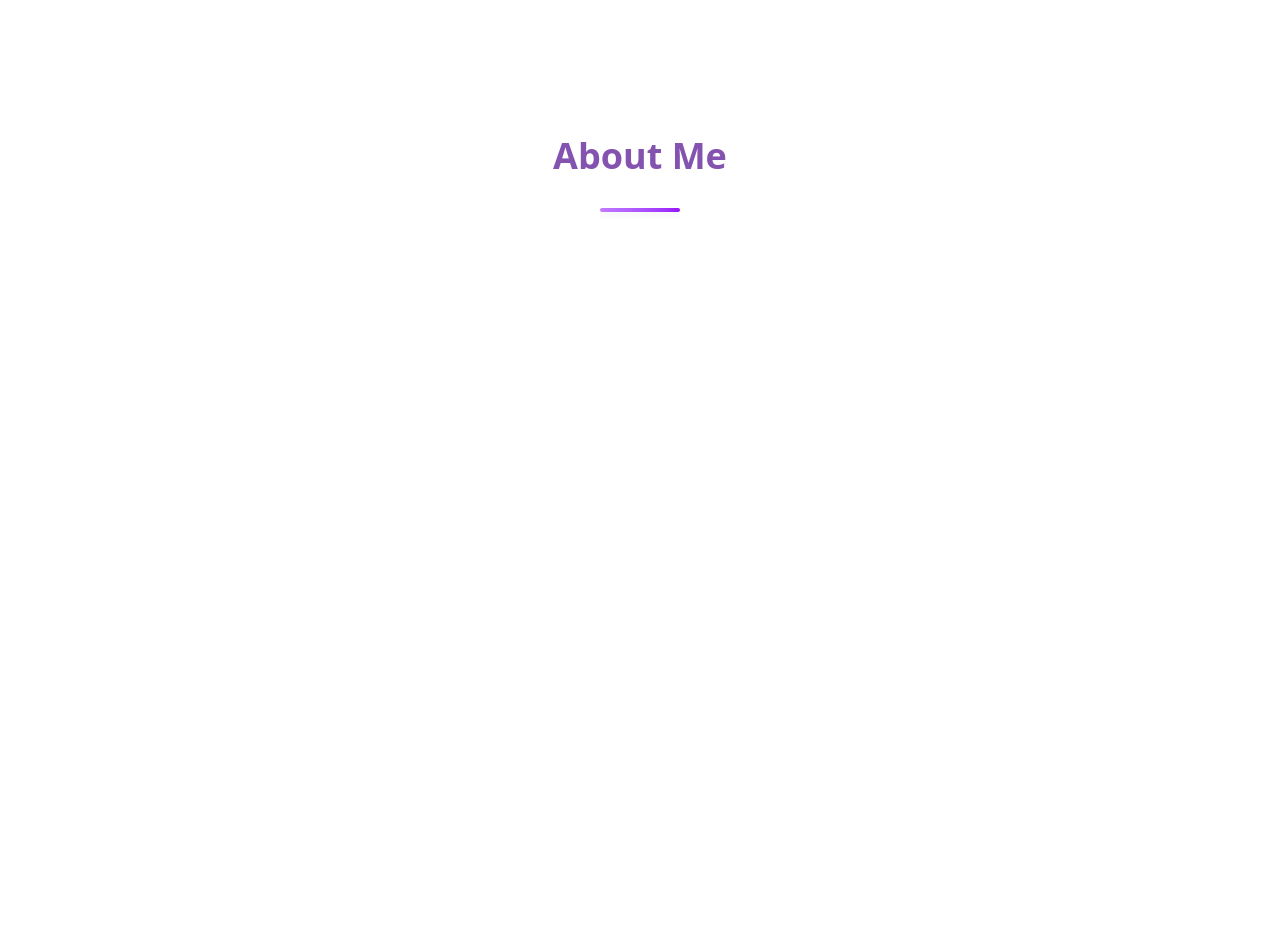
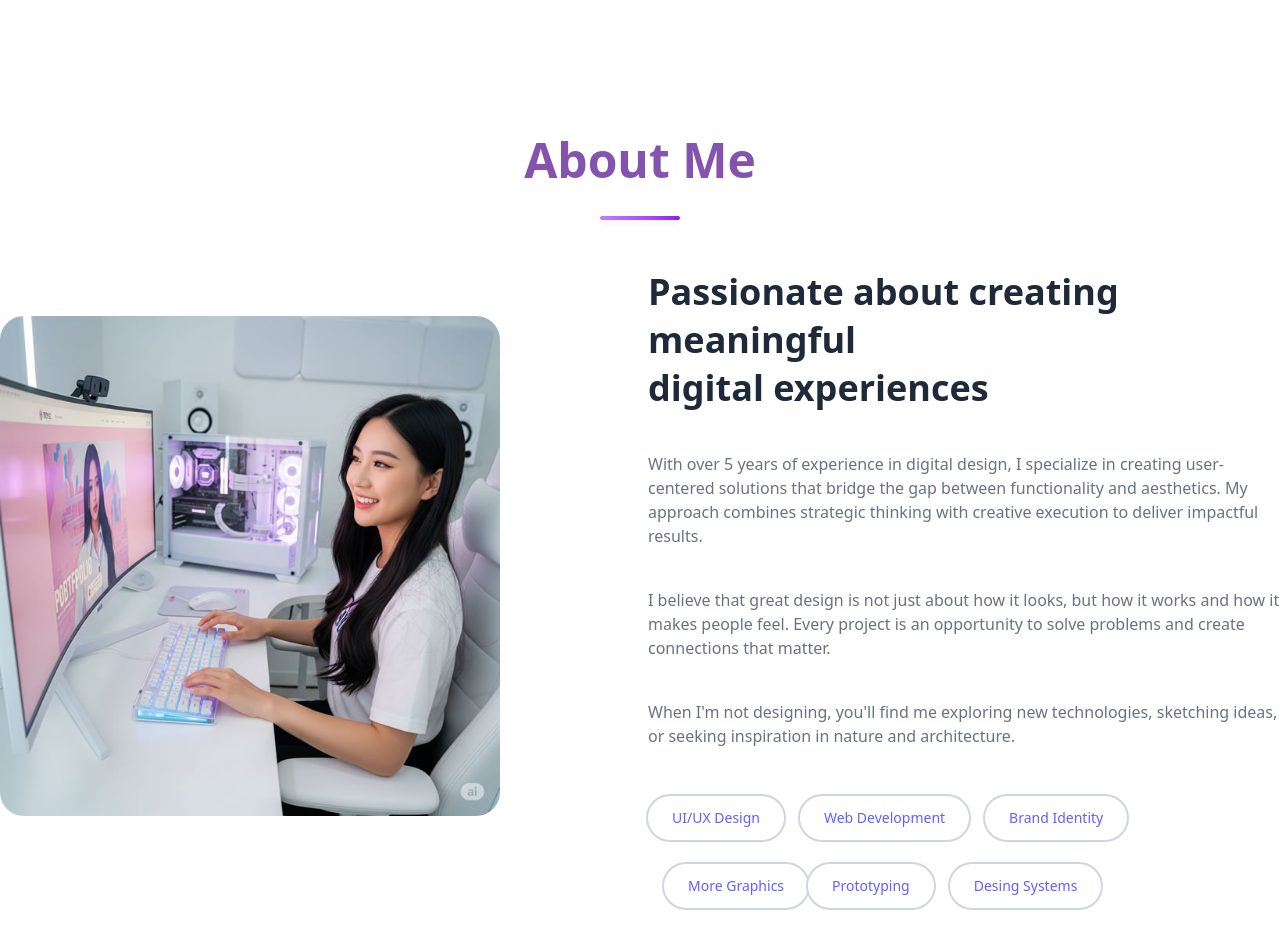
Before and after one commit to IamPial/personal-shape-app, a React (Vite) app: page / in a window 1280 px wide. Shown: the part 820-1768 px from the top of the page. Before the commit the page ends 1224 px from the top, so only its background shows below. Built offline with nearby package versions, Linux system fonts and the light colour scheme.

Commit message:
feat: adding button component for multiple time

```diff
--- a/src/App.jsx
+++ b/src/App.jsx
@@ -2,6 +2,8 @@ import Navbar from "./components/Navbar/navbar";
 import Heading from "./components/Headings/heading";
 import Paragraph from "./components/Paragraph/paragraph";
 import Span from "./components/span/Span";
+import Divider from "./components/span/divider";
+import Button from "./components/Button/button";
 
 const App = () => {
   return (
@@ -38,12 +40,11 @@ const App = () => {
               </Paragraph>
             </div>
             <div className="flex items-center justify-center mt-12 flex-col">
-              <button
+              <Button
+                buttonStyle="px-10 py-5 cursor-pointer hover:bg-fuchsia-700 transition-all duration-300 hover:ring-fuchsia-700 ring-2 ring-fuchsia-200 text-white rounded-4xl font-medium text-sm bg-purple-400 mb-18"
                 type="button"
-                className="px-10 py-5 cursor-pointer hover:bg-fuchsia-700 transition-all duration-300 hover:ring-fuchsia-700 ring-2 ring-fuchsia-200 text-white rounded-4xl font-medium text-sm bg-purple-400 mb-18"
-              >
-                Explore My Work
-              </button>
+                title="Explore My Work"
+              />
               <Span classStyle="rounded-4xl ring-2 ring-fuchsia-300 px-5 py-8"></Span>
             </div>
           </div>
@@ -53,15 +54,83 @@ const App = () => {
         {/* About Section Start */}
         <div className="bg-white">
           <div className="container mx-auto py-40">
-            <div className="text-center">
+            <div className="text-center group">
               <Heading
-                classStyle="text-4xl text-color font-bold"
+                classStyle="text-5xl text-color font-bold"
                 title="About Me"
               />
-              <div className="flex justify-center items-center my-8">
-                <div className="w-20 h-1 bg-gradient-to-r from-purple-400 to-purple-600 rounded-full shadow-md transition-all duration-300 hover:w-24"></div>
-              </div>
+              <Divider
+                parentStyle="flex justify-center items-center my-8"
+                childStyle="w-20 h-1 bg-gradient-to-r from-purple-400 to-purple-600 rounded-full shadow-md transition-all duration-300 group-hover:w-24"
+              />
             </div>
+
+            <section className="columns-2 mt-12">
+              <aside className="py-12 w-125">
+                <img
+                  className="rounded-3xl hover:shadow-lg opacity-100 transition-all hover:bg-purple-600 hover:opacity-80"
+                  src="./src/assets/images/smiling-girl-computer-desktop.jpg"
+                  alt="Smiling Girl"
+                />
+              </aside>
+              <article className="">
+                <Heading classStyle="text-4xl font-semibold text-gray-800 leading-12 ">
+                  Passionate about creating meaningful <br /> digital
+                  experiences
+                </Heading>
+                <Paragraph classStyle="text-gray-500 mt-10">
+                  With over 5 years of experience in digital design, I
+                  specialize in creating user-centered solutions that bridge the
+                  gap between functionality and aesthetics. My approach combines
+                  strategic thinking with creative execution to deliver
+                  impactful results.
+                </Paragraph>
+                <Paragraph classStyle="text-gray-500 mt-10">
+                  I believe that great design is not just about how it looks,
+                  but how it works and how it makes people feel. Every project
+                  is an opportunity to solve problems and create connections
+                  that matter.
+                </Paragraph>
+                <Paragraph classStyle="text-gray-500 mt-10">
+                  When I'm not designing, you'll find me exploring new
+                  technologies, sketching ideas, or seeking inspiration in
+                  nature and architecture.
+                </Paragraph>
+
+                <div className="mt-12 space-y-6 ">
+                  <Button
+                    buttonStyle="px-6 py-3  cursor-pointer hover:bg-purple-700 transition-all duration-300 hover:ring-purple-700 ring-2 ring-gray-300 text-indigo-500 rounded-4xl font-medium text-sm hover:text-white bg-white"
+                    type="button"
+                    title="UI/UX Design"
+                  />
+                  <Button
+                    buttonStyle="px-6 py-3 ml-4 cursor-pointer hover:bg-purple-700 transition-all duration-300 hover:ring-purple-700 ring-2 ring-gray-300 text-indigo-500 rounded-4xl font-medium text-sm hover:text-white bg-white "
+                    type="button"
+                    title="Web Development"
+                  />
+                  <Button
+                    buttonStyle="px-6 py-3 ml-4 cursor-pointer hover:bg-purple-700 transition-all duration-300 hover:ring-purple-700 ring-2 ring-gray-300 text-indigo-500 rounded-4xl font-medium text-sm hover:text-white bg-white "
+                    type="button"
+                    title="Brand Identity"
+                  />
+                  <Button
+                    buttonStyle="px-6 py-3 ml-4 cursor-pointer hover:bg-purple-700 transition-all duration-300 hover:ring-purple-700 ring-2 ring-gray-300 text-indigo-500 rounded-4xl font-medium text-sm hover:text-white bg-white "
+                    type="button"
+                    title="More Graphics"
+                  />
+                  <Button
+                    buttonStyle="px-6 py-3  cursor-pointer hover:bg-purple-700 transition-all duration-300 hover:ring-purple-700 ring-2 ring-gray-300 text-indigo-500 rounded-4xl font-medium text-sm hover:text-white bg-white "
+                    type="button"
+                    title="Prototyping"
+                  />
+                  <Button
+                    buttonStyle="px-6 py-3 ml-4 cursor-pointer hover:bg-purple-700 transition-all duration-300 hover:ring-purple-700 ring-2 ring-gray-300 text-indigo-500 rounded-4xl font-medium text-sm hover:text-white bg-white "
+                    type="button"
+                    title="Desing Systems"
+                  />
+                </div>
+              </article>
+            </section>
           </div>
         </div>
         {/* About Section End */}
```
